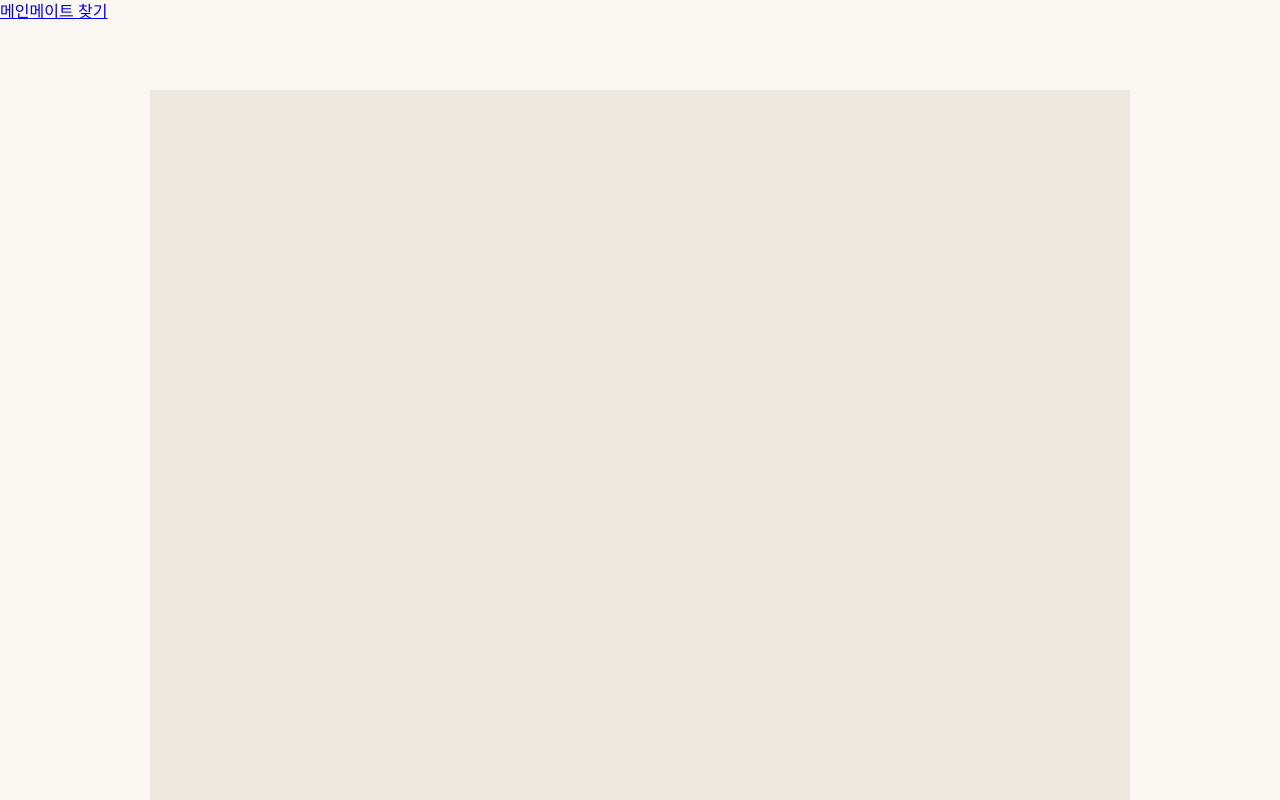
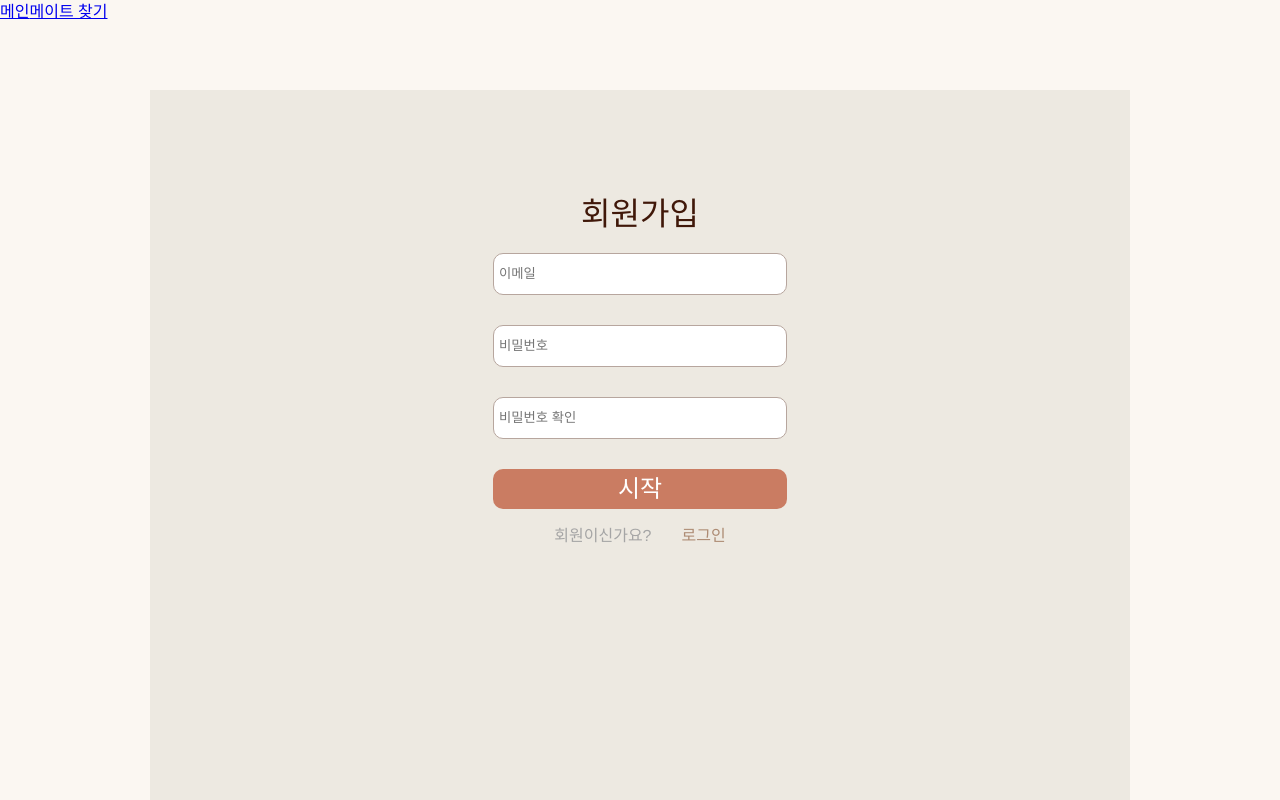
Before and after one commit to codestates-seb/seb41_main_006, a React (Create React App) app in the folder client/: page /signup in a window 1280 px wide. Before the commit this address had no page. Built offline with nearby package versions, Linux system fonts and the light colour scheme.

Commit message:
[FE] feat : 회원 가입 페이지 구현

```diff
--- a/client/src/App.js
+++ b/client/src/App.js
@@ -2,8 +2,8 @@ import Header from './components/Header';
 import styled from 'styled-components';
 import GlobalStyle from './GlobalStyle';
 import { Routes, Route } from 'react-router-dom';
-
 import FindMatePage from './pages/FindMatePage';
+import SignUpPage from './pages/SignUpPage';
 
 const Container = styled.div`
   padding-top: var(--header-height);
@@ -22,6 +22,7 @@ function App() {
       <Container>
         <Routes>
           <Route path="/mate" element={<FindMatePage />}></Route>
+          <Route path="/signup" element={<SignUpPage />}></Route>
         </Routes>
       </Container>
     </div>
--- /dev/null
+++ b/client/src/pages/SignUpPage.js
@@ -0,0 +1,77 @@
+import styled from 'styled-components';
+import { Link } from 'react-router-dom';
+
+const SignUpContainer = styled.div`
+  width: 100%;
+  height: 100%;
+  display: flex;
+  justify-content: center;
+`;
+
+const SInputContainer = styled.div`
+  display: flex;
+  flex-direction: column;
+  text-align: center;
+  width: 30%;
+  height: 50%;
+  margin-top: 100px;
+  .title {
+    color: var(--main-font-color);
+    font-size: 2rem;
+    font-weight: 500;
+  }
+  .text-container {
+    display: flex;
+    justify-content: center;
+    div {
+      margin-right: 30px;
+      color: #a5a5a5;
+    }
+  }
+  input {
+    line-height: 40px;
+    margin: 15px 0;
+    border: 1px solid #b7a69e;
+    border-radius: 10px;
+    padding-left: 5px;
+    outline: none;
+  }
+  button {
+    line-height: 40px;
+    border: 0;
+    border-radius: 10px;
+    background-color: var(--main-color);
+    color: white;
+    margin: 15px 0;
+    font-size: 1.5rem;
+    font-weight: 500;
+  }
+`;
+
+const SLink = styled(Link)`
+  text-decoration: none;
+  :visited,
+  :link {
+    color: #ad8b73;
+  }
+`;
+
+const SignUpPage = () => {
+  return (
+    <SignUpContainer>
+      <SInputContainer>
+        <div className="title">회원가입</div>
+        <input placeholder="이메일"></input>
+        <input type="password" placeholder="비밀번호"></input>
+        <input type="password" placeholder="비밀번호 확인"></input>
+        <button>시작</button>
+        <div className="text-container">
+          <div>회원이신가요?</div>
+          <SLink>로그인</SLink>
+        </div>
+      </SInputContainer>
+    </SignUpContainer>
+  );
+};
+
+export default SignUpPage;
```
